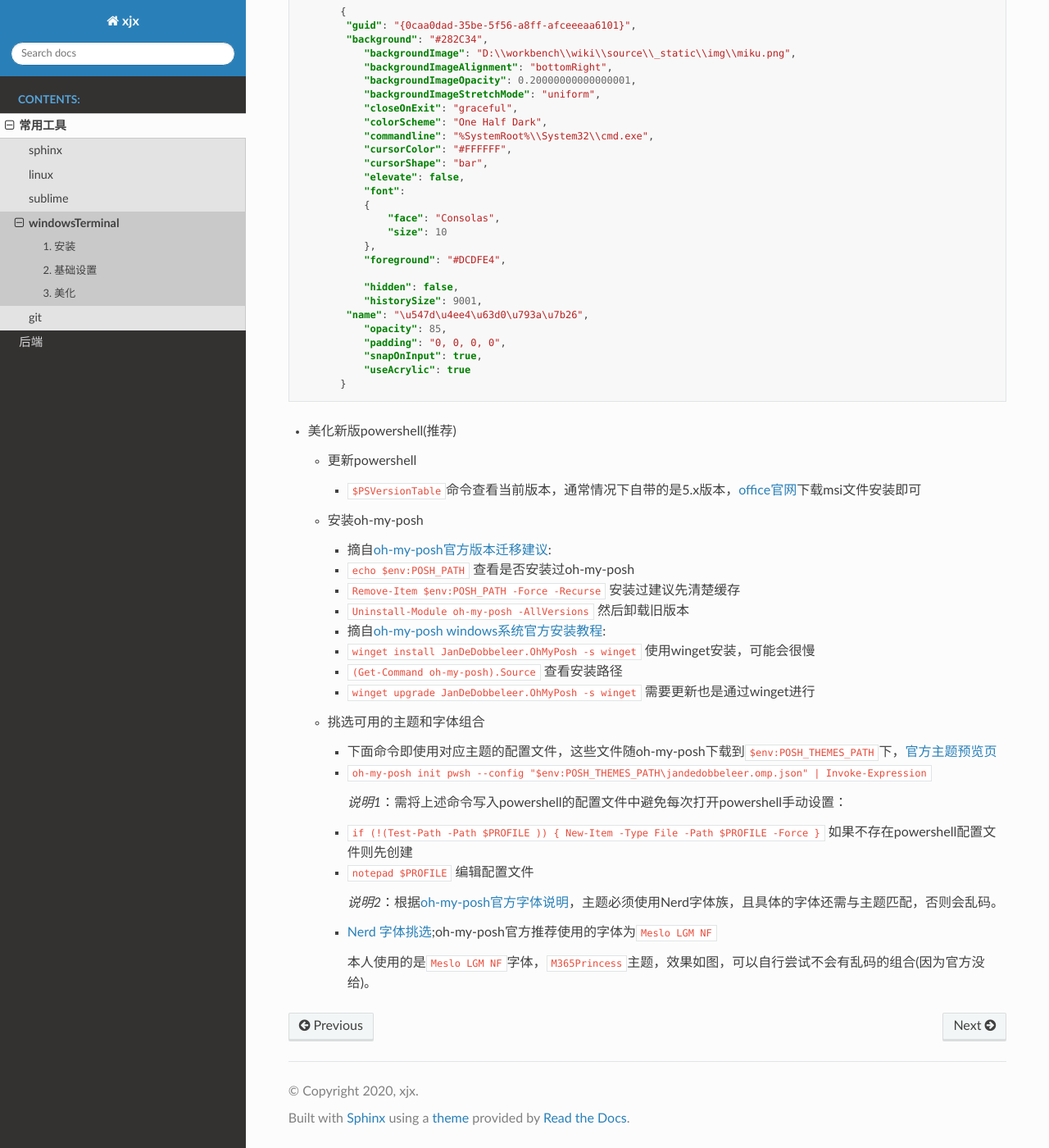
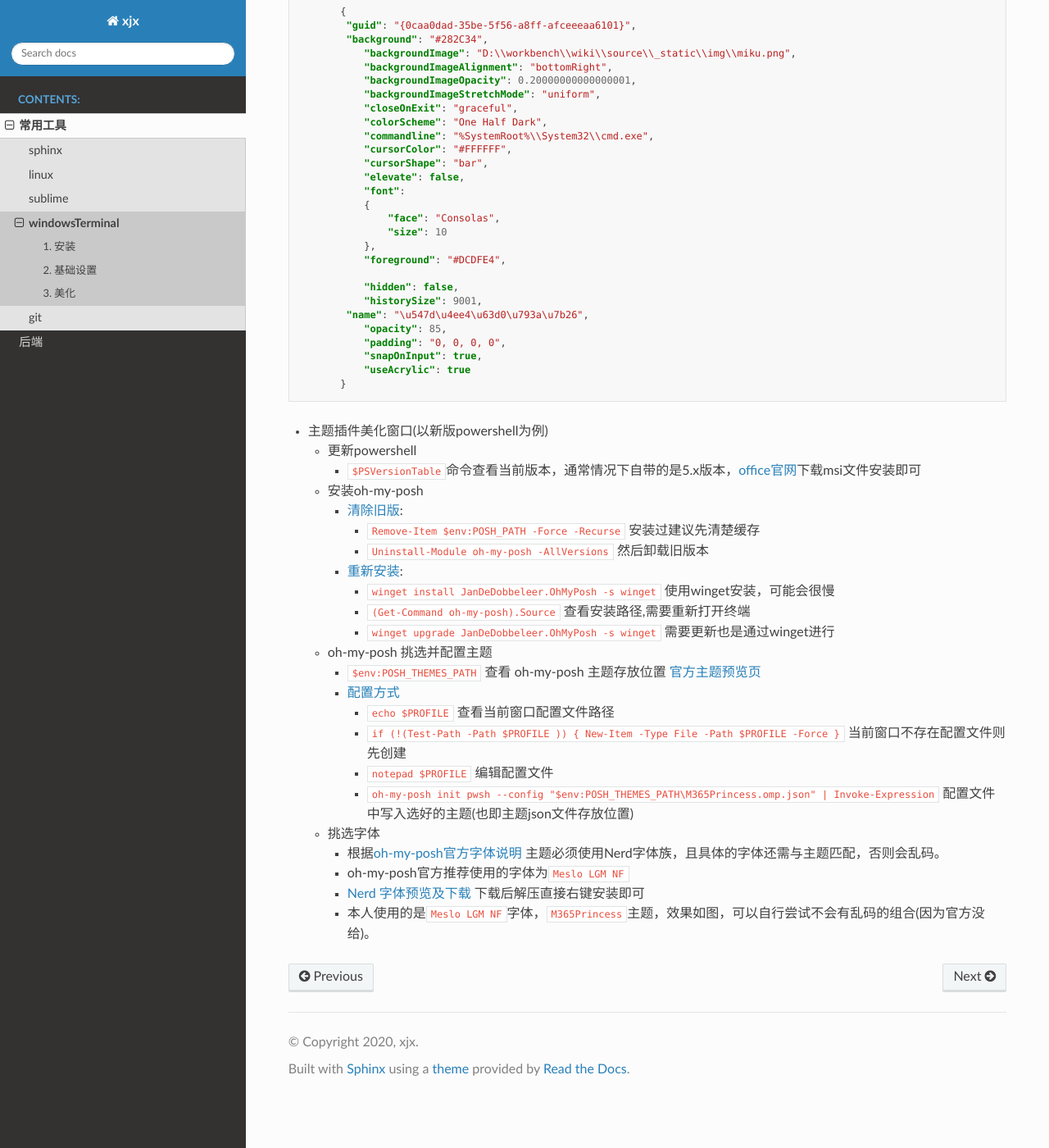
Before and after one commit to zzpandaman/wiki, a Sphinx documentation site: the page built from source/tools/windowsTerminal.md, in a window 1280 px wide and 1400 px high, scrolled down 1254 px. Shown: the whole window at 82% size. Built offline with Sphinx 7.4.7 and the Read the Docs theme 2.0.0, drawn with Linux system fonts in a browser that asks for light colours; pages that are not in the unit, such as notebooks, are missing from menus.

Commit message:
windows terminal 更新

````diff
--- a/source/tools/windowsTerminal.md
+++ b/source/tools/windowsTerminal.md
@@ -87,29 +87,26 @@
 
  ```
 
-- 美化新版powershell(推荐)
+- 主题插件美化窗口(以新版powershell为例)
   - 更新powershell
     - `$PSVersionTable`命令查看当前版本，通常情况下自带的是5.x版本，[office官网](https://docs.microsoft.com/en-us/powershell/scripting/install/installing-powershell-on-windows?view=powershell-7.2)下载msi文件安装即可
   - 安装oh-my-posh
-    - 摘自[oh-my-posh官方版本迁移建议](https://ohmyposh.dev/docs/migrating):
-    - `echo $env:POSH_PATH` 查看是否安装过oh-my-posh
-    - `Remove-Item $env:POSH_PATH -Force -Recurse` 安装过建议先清楚缓存
-    - `Uninstall-Module oh-my-posh -AllVersions` 然后卸载旧版本
-    - 摘自[oh-my-posh windows系统官方安装教程](https://ohmyposh.dev/docs/installation/windows):
-    - `winget install JanDeDobbeleer.OhMyPosh -s winget` 使用winget安装，可能会很慢
-    - `(Get-Command oh-my-posh).Source` 查看安装路径
-    - `winget upgrade JanDeDobbeleer.OhMyPosh -s winget` 需要更新也是通过winget进行
-  - 挑选可用的主题和字体组合
-    - 下面命令即使用对应主题的配置文件，这些文件随oh-my-posh下载到`$env:POSH_THEMES_PATH`下，[官方主题预览页](https://ohmyposh.dev/docs/themes)
-    - `oh-my-posh init pwsh --config "$env:POSH_THEMES_PATH\jandedobbeleer.omp.json" | Invoke-Expression`
-
-        *说明1*：需将上述命令写入powershell的配置文件中避免每次打开powershell手动设置：
-
-    - `if (!(Test-Path -Path $PROFILE )) { New-Item -Type File -Path $PROFILE -Force }` 如果不存在powershell配置文件则先创建
-    - `notepad $PROFILE` 编辑配置文件
-
-        *说明2*：根据[oh-my-posh官方字体说明](https://ohmyposh.dev/docs/installation/fonts)，主题必须使用Nerd字体族，且具体的字体还需与主题匹配，否则会乱码。
-
-    - [Nerd 字体挑选](https://www.nerdfonts.com/);oh-my-posh官方推荐使用的字体为`Meslo LGM NF`
-
-        本人使用的是`Meslo LGM NF`字体，`M365Princess`主题，效果如图，可以自行尝试不会有乱码的组合(因为官方没给)。
+    - [清除旧版](https://ohmyposh.dev/docs/migrating):
+      - `Remove-Item $env:POSH_PATH -Force -Recurse` 安装过建议先清楚缓存
+      - `Uninstall-Module oh-my-posh -AllVersions` 然后卸载旧版本
+    - [重新安装](https://ohmyposh.dev/docs/installation/windows):
+      - `winget install JanDeDobbeleer.OhMyPosh -s winget` 使用winget安装，可能会很慢
+      - `(Get-Command oh-my-posh).Source` 查看安装路径,需要重新打开终端
+      - `winget upgrade JanDeDobbeleer.OhMyPosh -s winget` 需要更新也是通过winget进行
+  - oh-my-posh 挑选并配置主题
+    - `$env:POSH_THEMES_PATH` 查看 oh-my-posh 主题存放位置 [官方主题预览页](https://ohmyposh.dev/docs/themes)
+    - [配置方式](https://ohmyposh.dev/docs/migrating)
+      - `echo $PROFILE` 查看当前窗口配置文件路径
+      - `if (!(Test-Path -Path $PROFILE )) { New-Item -Type File -Path $PROFILE -Force }` 当前窗口不存在配置文件则先创建
+      - `notepad $PROFILE` 编辑配置文件
+      - `oh-my-posh init pwsh --config "$env:POSH_THEMES_PATH\M365Princess.omp.json" | Invoke-Expression` 配置文件中写入选好的主题(也即主题json文件存放位置)
+  - 挑选字体
+    - 根据[oh-my-posh官方字体说明](https://ohmyposh.dev/docs/installation/fonts) 主题必须使用Nerd字体族，且具体的字体还需与主题匹配，否则会乱码。
+    - oh-my-posh官方推荐使用的字体为`Meslo LGM NF`
+    - [Nerd 字体预览及下载](https://www.nerdfonts.com/) 下载后解压直接右键安装即可
+    - 本人使用的是`Meslo LGM NF`字体，`M365Princess`主题，效果如图，可以自行尝试不会有乱码的组合(因为官方没给)。
````
